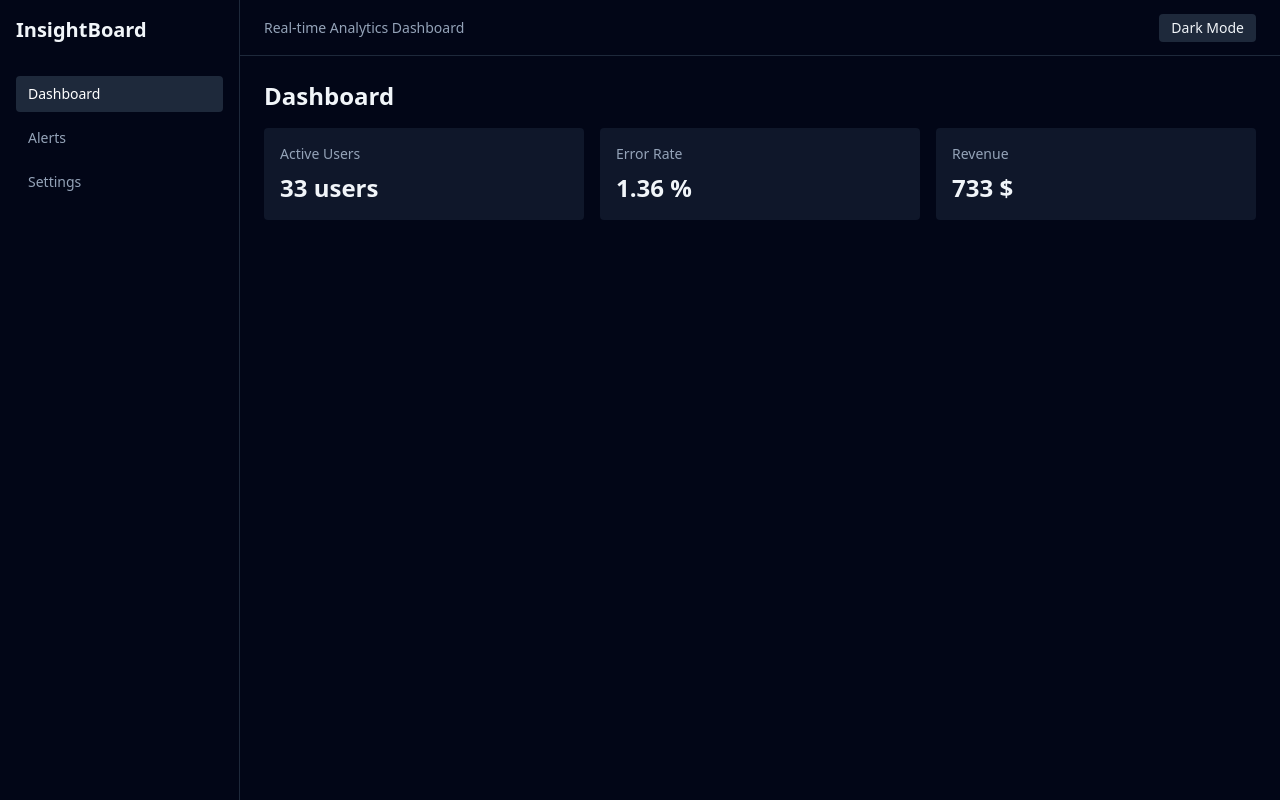
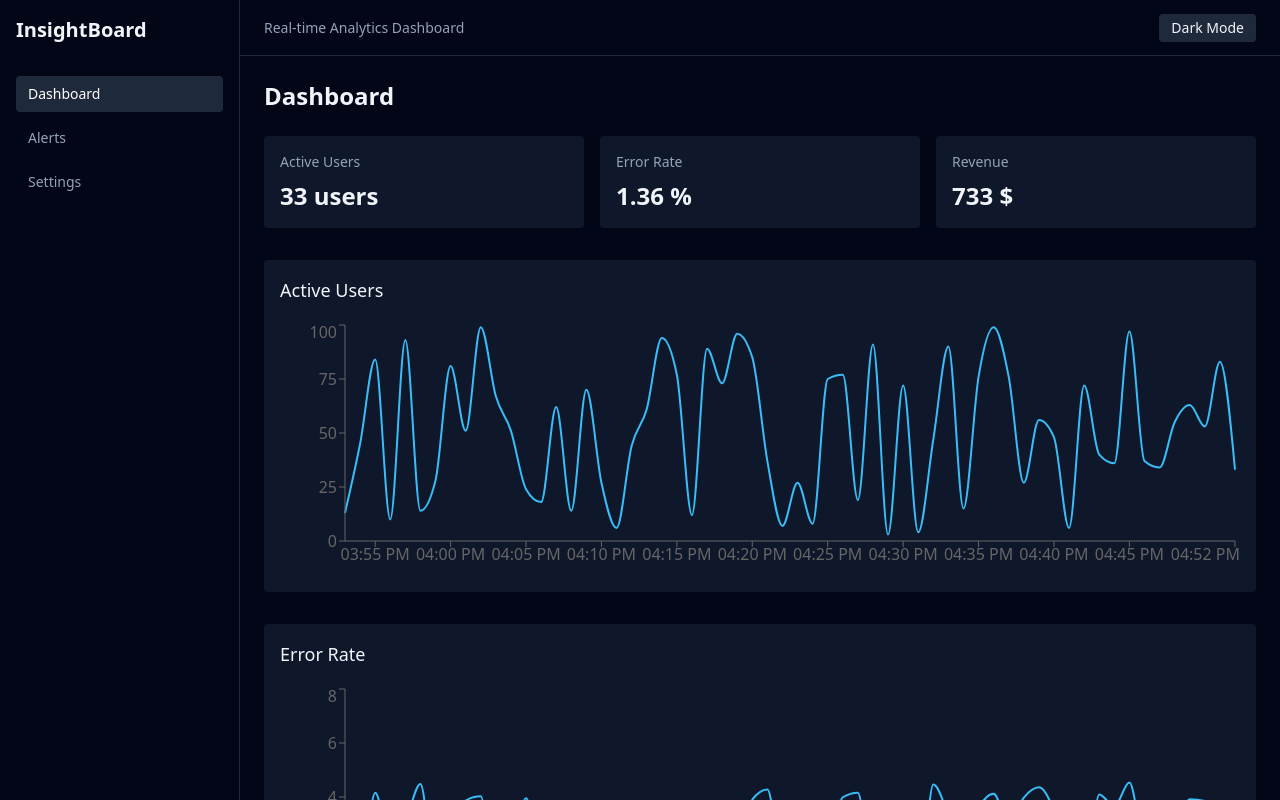
Before and after one commit to SaiSrinvas10/InsightBoard, a React (Vite) app: page /dashboard in a window 1280 px wide. Built offline with nearby package versions, Linux system fonts and the light colour scheme.

Commit message:
add KPI cards and reusable metric charts

```diff
--- /dev/null
+++ b/src/components/charts/KpiCard.tsx
@@ -0,0 +1,16 @@
+interface Props {
+  label: string
+  value: number | string
+  unit?: string
+}
+
+export default function KpiCard({ label, value, unit }: Props) {
+  return (
+    <div className="rounded bg-slate-900 p-4">
+      <p className="text-sm text-slate-400">{label}</p>
+      <p className="mt-2 text-2xl font-bold">
+        {value} {unit}
+      </p>
+    </div>
+  )
+}
--- /dev/null
+++ b/src/components/charts/MetricLineChart.tsx
@@ -0,0 +1,55 @@
+import {
+  LineChart,
+  Line,
+  XAxis,
+  YAxis,
+  Tooltip,
+  ResponsiveContainer
+} from 'recharts'
+import type { MetricPoint } from '../../types/metrics'
+
+interface Props {
+  data: MetricPoint[]
+  color?: string
+  unit?: string
+}
+
+export default function MetricLineChart({
+  data,
+  color = '#38bdf8',
+  unit
+}: Props) {
+  return (
+    <div className="h-64 w-full">
+      <ResponsiveContainer>
+        <LineChart data={data}>
+          <XAxis
+            dataKey="timestamp"
+            tickFormatter={(ts) =>
+              new Date(ts).toLocaleTimeString([], {
+                hour: '2-digit',
+                minute: '2-digit'
+              })
+            }
+          />
+          <YAxis />
+          <Tooltip
+            labelFormatter={(ts) =>
+              new Date(ts).toLocaleString()
+            }
+            formatter={(value?: number) =>
+              unit ? [`${value} ${unit}`] : [value]
+            }
+          />
+          <Line
+            type="monotone"
+            dataKey="value"
+            stroke={color}
+            strokeWidth={2}
+            dot={false}
+          />
+        </LineChart>
+      </ResponsiveContainer>
+    </div>
+  )
+}
--- a/src/features/dashboard/Dashboard.tsx
+++ b/src/features/dashboard/Dashboard.tsx
@@ -1,4 +1,7 @@
 import { useMetrics } from './hooks'
+import MetricLineChart from '../../components/charts/MetricLineChart'
+import KpiCard from '../../components/charts/KpiCard'
+import { getLatestValue } from './utils'
 
 export default function Dashboard() {
   const { data, isLoading, error } = useMetrics()
@@ -13,20 +16,34 @@ export default function Dashboard() {
 
   return (
     <div>
-      <h2 className="mb-4 text-2xl font-semibold">Dashboard</h2>
+      <h2 className="mb-6 text-2xl font-semibold">Dashboard</h2>
 
-      <div className="grid grid-cols-3 gap-4">
+      {/* KPI ROW */}
+      <div className="mb-8 grid grid-cols-3 gap-4">
+        {data!.map((metric) => (
+          <KpiCard
+            key={metric.id}
+            label={metric.label}
+            value={getLatestValue(metric)}
+            unit={metric.unit}
+          />
+        ))}
+      </div>
+
+      {/* CHARTS */}
+      <div className="space-y-8">
         {data!.map((metric) => (
           <div
             key={metric.id}
             className="rounded bg-slate-900 p-4"
           >
-            <p className="text-sm text-slate-400">
+            <h3 className="mb-4 text-lg font-medium">
               {metric.label}
-            </p>
-            <p className="mt-2 text-2xl font-bold">
-              {metric.data.at(-1)?.value} {metric.unit}
-            </p>
+            </h3>
+            <MetricLineChart
+              data={metric.data}
+              unit={metric.unit}
+            />
           </div>
         ))}
       </div>
--- /dev/null
+++ b/src/features/dashboard/utils.ts
@@ -0,0 +1,5 @@
+import type { MetricSeries } from '../../types/metrics'
+
+export function getLatestValue(series: MetricSeries) {
+  return series.data.at(-1)?.value ?? 0
+}
```
